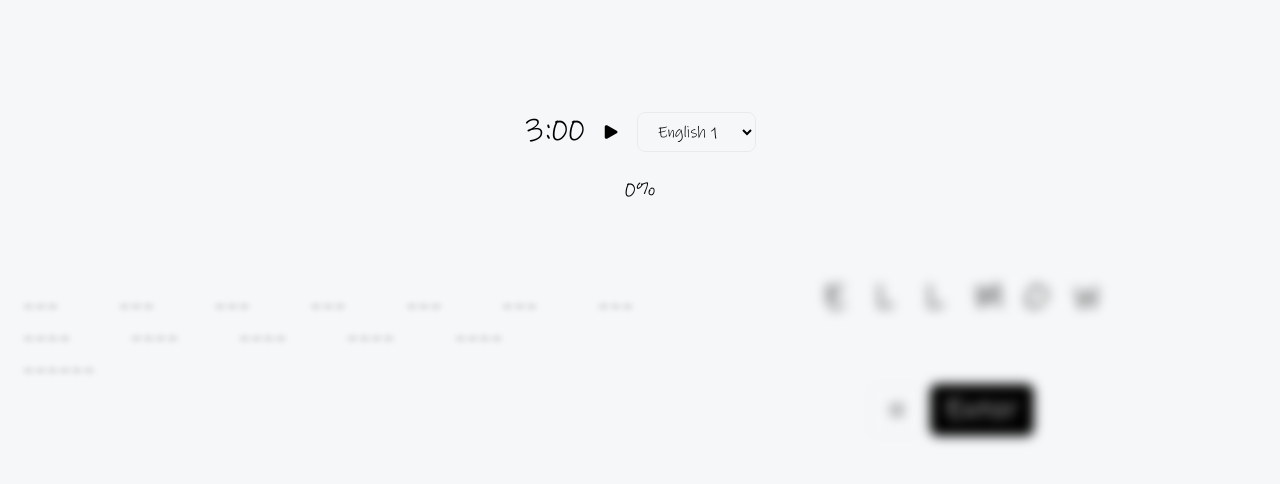
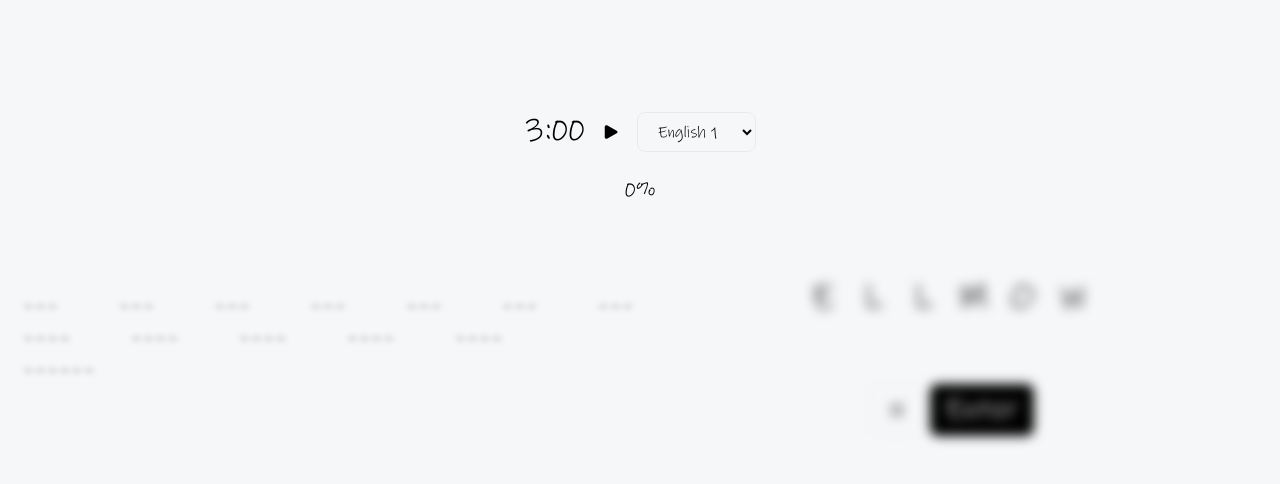
Before and after one commit to swerami/Bully-English-Minigame, a Next.js app: page / in a window 1280 px wide. Shown: the top 484 px of the page. Built offline with nearby package versions, Linux system fonts and the light colour scheme.

Commit message:
:chef: fix style issue

```diff
--- a/app/components/Question.tsx
+++ b/app/components/Question.tsx
@@ -100,10 +100,10 @@ const Question = ({ items }: Props) => {
             key={index}
             style={{
               position: "absolute",
-              left: hashmap.get(index) === letter ? chosenLetters.indexOf(letter) * 50 : index * 50,
+              left: hashmap.get(index) === letter ? chosenLetters.indexOf(letter) * 50 - 25 : index * 50 - 25,
               top: hashmap.get(index) === letter ? index + 100 : 50,
             }}
-            className={`text-4xl uppercase hover:text-yellow-500 cursor-pointer transition-all duration-300 ${isBlurred}`}
+            className={`text-4xl w-12 text-center  uppercase hover:text-yellow-500 cursor-pointer transition-all duration-300 ${isBlurred}`}
             onClick={() => {
               let newHashMap = new Map(hashmap);
               newHashMap.set(index, letter);
@@ -117,8 +117,8 @@ const Question = ({ items }: Props) => {
       </div>
       <div className="flex flex-row gap-2">
       <button
-      className={`rounded-lg bg-transparent border border-black/5 hover:bg-black/5 focus:scale-95
-      transition-all duration-300 px-4 text-lg ${isBlurred}`}
+        className={`rounded-lg bg-transparent border border-black/5 hover:bg-black/5 focus:scale-95
+        transition-all duration-300 px-4 text-lg ${isBlurred}`}
         onClick={() => {
           const scrambledLetters = [...letters];
           for (let i = scrambledLetters.length - 1; i > 0; i--) {
```
